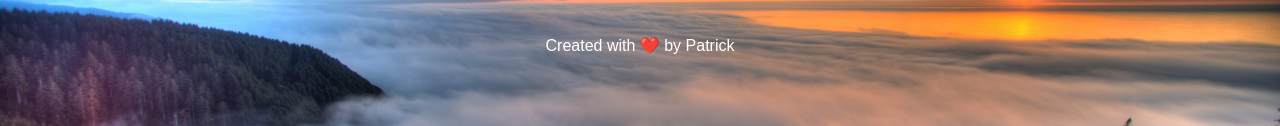
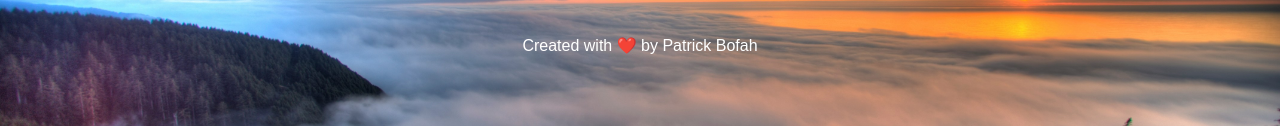
Before and after one commit to Patrick4350/Patrick4350.github.io, a plain HTML site: page index.html in a window 1280 px wide. Shown: the part 333-459 px from the top of the page. Drawn offline with Linux system fonts and the light colour scheme.

Commit message:
Update index.html

```diff
--- a/index.html
+++ b/index.html
@@ -45,7 +45,7 @@
     </div>
 </div>
 <footer>
-    <p>Created with ❤️ by Patrick</p>
+    <p>Created with ❤️ by Patrick Bofah </p>
 </footer>
 
 <script>
```
